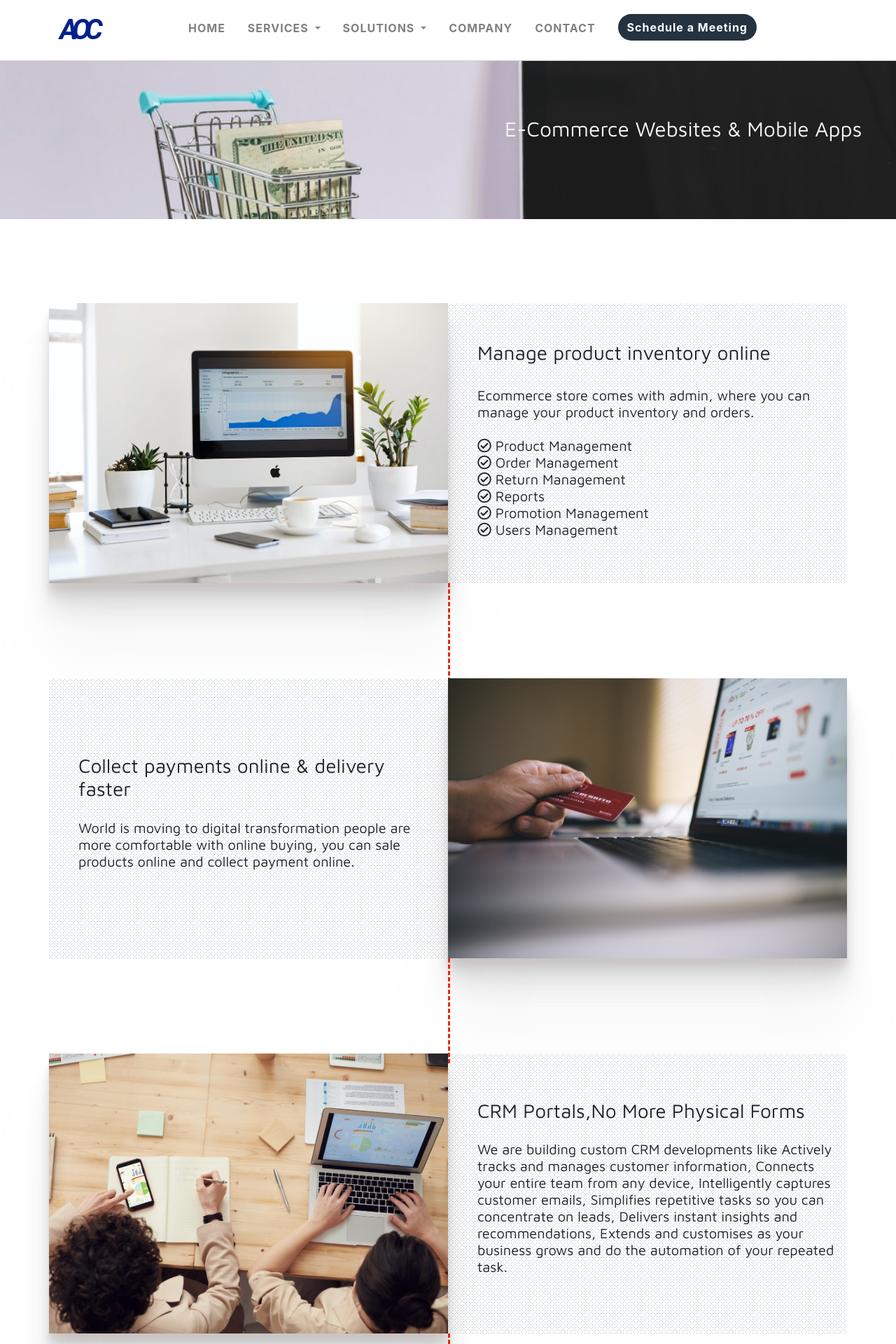
After one commit to AOCINC/Aoc_Business, a Django app: page /solutions in a window 1280 px wide. The commit adds this page. Shown: the top 1920 px of the page at 70% size. Run offline with Django 3.2, Linux system fonts and the light colour scheme; some libraries are stand-ins or nearby versions; some web fonts are replaced.

Commit message:
solutions

```diff
--- a/Aoc_Business/Aoc_Business_LandingApp/urls.py
+++ b/Aoc_Business/Aoc_Business_LandingApp/urls.py
@@ -7,6 +7,7 @@ urlpatterns = [
     # path('Contact-Form', views.ContactForm_View,name = 'Contact_Form'),
     path('web-appliction-dev', views.Web_App, name = 'web_application_dev'),
     path('ux-mobile', views.UX_Mobile_View, name = 'ux_mobile'),
+    path('solutions',views.Solutions_View, name = 'solutions'),
     path('Projects-Info', views.projects_info, name = 'Projects_Info'),
     path('Privacy-policy', views.privacy_policy, name = 'Privacy_policy'),
     path('Terms-Conditions', views.Terms_Conditions, name = 'Terms_Conditions'),
--- a/Aoc_Business/Aoc_Business_LandingApp/views.py
+++ b/Aoc_Business/Aoc_Business_LandingApp/views.py
@@ -70,6 +70,11 @@ def UX_Mobile_View(request):
     template = 'Aoc_Business_LandingApp/ux_design.html'
     return render(request, template)
 
+def Solutions_View(request):
+    template  = 'Aoc_Business_LandingApp/Solutions.html'
+    return render(request,template)
+
+
 
 
 def projects_info(request):
--- a/Aoc_Business/static/css/style.css
+++ b/Aoc_Business/static/css/style.css
@@ -254,9 +254,6 @@ h1.h2,h3,h4,h5,h6,p,small{
 .sec-div small{
     font-size:16px;
     color:black;
-}
-.sec-div p:hover{
-    color: rgb(250, 3, 188)
 }
 
 .sec-div{
@@ -821,3 +818,228 @@ html {
  }
 }
 /* Mobile Application Developemnet end */
+
+/* Solutions  */
+#solutions-bnr{
+    font-family: 'Maven Pro', sans-serif;
+    background-image: url("/static/images/E-commerce.jpg");
+    padding:8%;
+    margin-top: 5%;
+    background-repeat: no-repeat;
+    background-size: cover;
+    /* opacity: 0.9; */
+
+}
+#solutions-bnr h1{
+    color:rgb(247, 245, 245);
+    margin-right: -5%;
+    font-size:30px;
+}
+
+@media screen and (min-device-width : 320px)
+              and (max-device-width : 480px){
+                #solutions-bnr{
+                    margin-top:80px;
+                    height: 250px;
+
+ }
+}
+@media screen and (min-device-width : 320px)
+              and (max-device-width : 480px){
+                #solutions-bnr h1{
+                    font-size:20px;
+                    background: rgba(128, 122, 122, 0.295);
+                    background: rgba(124, 123, 123, 0.486);
+                    color:black;
+                    margin-top:180px;
+
+
+
+ }
+}
+
+#product-management{
+    background-image:url("/static/images/product_management.jpg");
+    background-size: cover;
+    height: 400px;
+    box-shadow:
+    0 2.8px 2.2px rgba(189, 176, 176, 0.034),
+    0 6.7px 5.3px rgba(236, 130, 130, 0.048),
+    0 12.5px 10px rgba(0, 0, 0, 0.06),
+    0 22.3px 17.9px rgba(0, 0, 0, 0.072),
+    0 41.8px 33.4px rgba(0, 0, 0, 0.086),
+    0 100px 80px rgba(199, 193, 193, 0.12);
+
+
+}
+@media screen and (min-device-width : 320px)
+              and (max-device-width : 480px){
+                #product-management{
+                    height: 250px;
+
+
+ }
+}
+
+#web-info-text-product h3{
+    font-family: 'Maven Pro', sans-serif;
+    margin-left:5%;
+    margin-top:10%;
+
+
+}
+#web-info-text-product h5{
+    font-family: 'Maven Pro', sans-serif;
+    margin-left:5%;
+    margin-top:6%;
+
+
+}
+#product-payments{
+    background-image:url("/static/images/payment-online.jpg");
+    background-size: cover;
+    height: 400px;
+    box-shadow:
+    0 2.8px 2.2px rgba(189, 176, 176, 0.034),
+    0 6.7px 5.3px rgba(236, 130, 130, 0.048),
+    0 12.5px 10px rgba(0, 0, 0, 0.06),
+    0 22.3px 17.9px rgba(0, 0, 0, 0.072),
+    0 41.8px 33.4px rgba(0, 0, 0, 0.086),
+    0 100px 80px rgba(199, 193, 193, 0.12);
+
+}
+#web-info-text-payemnt h3{
+    font-family: 'Maven Pro', sans-serif;
+    margin-left:5%;
+    margin-top:20%;
+}
+#web-info-text-payemnt h5{
+    font-family: 'Maven Pro', sans-serif;
+    margin-left:5%;
+    margin-top:5%;
+    font-size:20px;
+}
+#web-info-text-CRM h3{
+    font-family: 'Maven Pro', sans-serif;
+    margin-left:5%;
+    margin-top:12%;
+
+}
+#web-info-text-CRM h5{
+    font-family: 'Maven Pro', sans-serif;
+    margin-left:5%;
+    margin-top:5%;
+    font-size:20px;
+
+}
+#CRM-Portal{
+    background-image:url("/static/images/CRM-Portal.jpg");
+    background-size: cover;
+    background-position:center;
+    object-fit:cover;
+    height: 400px;
+    width:400px;
+    box-shadow:
+    0 2.8px 2.2px rgba(189, 176, 176, 0.034),
+    0 6.7px 5.3px rgba(236, 130, 130, 0.048),
+    0 12.5px 10px rgba(0, 0, 0, 0.06),
+    0 22.3px 17.9px rgba(0, 0, 0, 0.072),
+    0 41.8px 33.4px rgba(0, 0, 0, 0.086),
+    0 100px 80px rgba(199, 193, 193, 0.12);
+
+}
+#web-info-text-Medicle h3{
+    font-family: 'Maven Pro', sans-serif;
+    margin-left:5%;
+    margin-top:15%;
+}
+#web-info-text-Medicle h5{
+    font-family: 'Maven Pro', sans-serif;
+    margin-left:5%;
+    margin-top:5%;
+    font-size:20px;
+
+}
+
+#Medicle-management{
+    background-image:url("/static/images/Medicle-management.jpg");
+    background-size: cover;
+    background-position:right;
+    padding:-15%;
+    object-fit:cover;
+    height: 400px;
+    width:400px;
+    box-shadow:
+    0 2.8px 2.2px rgba(189, 176, 176, 0.034),
+    0 6.7px 5.3px rgba(236, 130, 130, 0.048),
+    0 12.5px 10px rgba(0, 0, 0, 0.06),
+    0 22.3px 17.9px rgba(0, 0, 0, 0.072),
+    0 41.8px 33.4px rgba(0, 0, 0, 0.086),
+    0 100px 80px rgba(199, 193, 193, 0.12);
+
+}
+#web-info-text-tourism h3{
+    font-family: 'Maven Pro', sans-serif;
+    margin-left:5%;
+    margin-top:15%;
+}
+#web-info-text-tourism h5{
+    font-family: 'Maven Pro', sans-serif;
+    margin-left:5%;
+    margin-top:5%;
+    font-size:20px;
+
+}
+
+#tourism{
+    background-image:url("/static/images/tourism.jpg");
+    background-size: cover;
+    background-position:right;
+    padding:-15%;
+    object-fit:cover;
+    height: 400px;
+    width:400px;
+    box-shadow:
+    0 2.8px 2.2px rgba(189, 176, 176, 0.034),
+    0 6.7px 5.3px rgba(236, 130, 130, 0.048),
+    0 12.5px 10px rgba(0, 0, 0, 0.06),
+    0 22.3px 17.9px rgba(0, 0, 0, 0.072),
+    0 41.8px 33.4px rgba(0, 0, 0, 0.086),
+    0 100px 80px rgba(199, 193, 193, 0.12);
+
+}
+#web-info-text-travel h3{
+    font-family: 'Maven Pro', sans-serif;
+    margin-left:5%;
+    margin-top:15%;
+
+}
+#web-info-text-travel h5{
+    font-family: 'Maven Pro', sans-serif;
+    margin-left:5%;
+    margin-top:5%;
+    font-size:20px;
+
+
+}
+#logistics{
+    background-image:url("/static/images/logistics.jpg");
+    background-size: cover;
+    background-position:right;
+    padding:-15%;
+    object-fit:cover;
+    height: 400px;
+    width:400px;
+    box-shadow:
+    0 2.8px 2.2px rgba(189, 176, 176, 0.034),
+    0 6.7px 5.3px rgba(236, 130, 130, 0.048),
+    0 12.5px 10px rgba(0, 0, 0, 0.06),
+    0 22.3px 17.9px rgba(0, 0, 0, 0.072),
+    0 41.8px 33.4px rgba(0, 0, 0, 0.086),
+    0 100px 80px rgba(199, 193, 193, 0.12);
+
+}
+
+
+
+/* Solutions end */
--- /dev/null
+++ b/Aoc_Business/templates/Aoc_Business_LandingApp/Solutions.html
@@ -0,0 +1,171 @@
+{% extends 'Aoc_Business_LandingApp/base.html' %}
+{% load static %}
+{% block content %}
+<!-- <br><br><br> -->
+<!-- benner  -->
+<div class="web_app_bg" id="solutions-bnr">
+    <h1 class="text-right">
+        E-Commerce Websites &amp; Mobile Apps
+    </h1>
+</div>
+
+<!-- benner ends -->
+<!-- first div  -->
+<br><br><br>
+<div id="prodcutManagement"></div><br><br>
+<div class="container" id="web-app-body">
+    <div class="row">
+      <div class="col-sm-6 img-fluid" id="product-management">
+
+      </div>
+      <div class="col-sm-6" id="web-info-text-product">
+        <h3>
+            Manage product inventory online
+        </h3>
+        <h5 class="text-left">
+            Ecommerce store comes with admin, where you can manage your product inventory and orders. <br> <br>
+            <i class="far fa-check-circle"></i> Product Management <br>
+            <i class="far fa-check-circle"></i> Order Management   <br>
+            <i class="far fa-check-circle"></i> Return Management  <br>
+            <i class="far fa-check-circle"></i> Reports              <br>
+            <i class="far fa-check-circle"></i> Promotion Management  <br>
+            <i class="far fa-check-circle"></i> Users Management         <br>
+
+        </h5>
+    </div>
+    </div>
+</div>
+<!-- vertical line  -->
+<div class="vertical"> </div>
+<!-- vertical line end -->
+<!-- first div end -->
+
+<!--  second div-->
+<br><br><br>
+<div class="container" id="web-app-body">
+    <div class="row">
+      <div class="col-sm-6 img-fluid" id="web-info-text-payemnt">
+        <h3>
+            Collect payments online &amp; delivery faster
+        </h3>
+        <h5>
+            World is moving to digital transformation people are more comfortable with online buying,
+            you can sale products online and collect payment online.
+        </h5>
+
+    </div>
+      <div class="col-sm-6" id="product-payments">
+
+    </div>
+    </div>
+</div>
+<!-- vertical line -->
+<div class="vertical"></div>
+ <!--vertical line end  -->
+<!--second div end  -->
+
+<!-- third div -->
+<br><br>
+<div id="CRM"></div><br>
+<div class="container" id="web-app-body">
+    <div class="row">
+      <div class="col-sm-6" id="CRM-Portal">
+    </div>
+      <div class="col-sm-6" id="web-info-text-CRM">
+        <h3>
+            CRM Portals,No More Physical Forms
+        </h3>
+        <h5>
+            We are building custom CRM developments like Actively tracks and manages customer information,
+            Connects your entire team from any device, Intelligently captures customer emails,
+            Simplifies repetitive tasks so you can concentrate on leads, Delivers instant insights and recommendations,
+            Extends and customises as your business grows and do the automation of your repeated task.
+
+        </h5>
+    </div>
+    </div>
+</div>
+<!-- vertical line -->
+<div class="vertical"> </div>
+ <!--vertical line end  -->
+<!-- third div end -->
+
+<!-- fourth div -->
+<br><br>
+<div id="MedicleManage"></div><br>
+<div class="container" id="web-app-body">
+    <div class="row">
+      <div class="col-sm-6 img-fluid" id="web-info-text-Medicle">
+          <h3>
+            Medical management applications
+          </h3>
+          <h5>
+            Medical practice management software is a category of healthcare software
+            that deals with the day-to-day operations of a medical practice including veterinarians, pharmacy and labs.
+          </h5>
+
+    </div>
+      <div class="col-sm-6 img-fluid" id="Medicle-management">
+
+    </div>
+    </div>
+</div>
+<!-- vertical line -->
+<div class="vertical"> </div>
+ <!--vertical line end  -->
+<!-- fourth div end -->
+
+<!-- fifth div -->
+<br><br>
+<div id="Tourism"></div><br>
+<div class="container" id="web-app-body">
+    <div class="row">
+      <div class="col-sm-6" id="tourism">
+    </div>
+      <div class="col-sm-6" id="web-info-text-tourism">
+        <h3>
+            Tourism and hospitality application
+        </h3>
+        <h5>
+            Now you can Manage your own website with Go paperless with our Tourism &amp; Hospitality app. Room directory, Local Recommendations.
+            Easy to use. Increase rebooking, increased loyalty. Higher re-booking rates and Direct bookings
+        </h5>
+    </div>
+    </div>
+</div>
+<!-- vertical line -->
+<div class="vertical"> </div>
+ <!--vertical line end  -->
+<!-- fifth div end -->
+
+<!-- sixth div -->
+<br><br>
+<div id="Logistics"></div><br>
+<div class="container" id="web-app-body">
+    <div class="row">
+      <div class="col-sm-6 img-fluid" id="web-info-text-travel">
+          <h3>
+            Transport and Logistics management applications
+        </h3>
+        <h5>
+            We are building travel websites to help your business with all services like Book,
+            Report & Manage all Travel from one place to another with a broad selection of travel choices,
+            with all API’s to grow your business much easier and faster.
+        </h5>
+
+    </div>
+      <div class="col-sm-6 img-fluid" id="logistics">
+
+    </div>
+    </div>
+</div>
+<br><br><br><br>
+
+
+<!-- sixth div end -->
+
+<!-- footer -->
+{% include 'Aoc_Business_LandingApp/footer.html' %}
+<!-- footer -->
+
+{% endblock %}
--- a/Aoc_Business/templates/Aoc_Business_LandingApp/base.html
+++ b/Aoc_Business/templates/Aoc_Business_LandingApp/base.html
@@ -71,11 +71,11 @@
             SOLUTIONS
           </a>
           <div class="dropdown-menu" aria-labelledby="navbarDropdownMenuLink">
-            <a class="dropdown-item" href="#">Ecommerce Web &amp; Mobile Apps</a>
-            <a class="dropdown-item" href="#">Custom CRM Development</a>
-            <a class="dropdown-item" href="#">Medicle Management Applications</a>
-            <a class="dropdown-item" href="#">Tourism & Hospitality Web Apps</a>
-            <a class="dropdown-item" href="#">Transport & Logistics Web Apps</a>
+            <a class="dropdown-item" href="{% url 'solutions' %}#prodcutManagement">Ecommerce Web &amp; Mobile Apps</a>
+            <a class="dropdown-item" href="{% url 'solutions' %}#CRM">Custom CRM Development</a>
+            <a class="dropdown-item" href="{% url 'solutions' %}#MedicleManage">Medicle Management Applications</a>
+            <a class="dropdown-item" href="{% url 'solutions' %}#Tourism">Tourism & Hospitality Web Apps</a>
+            <a class="dropdown-item" href="{% url 'solutions' %}#Logistics">Transport & Logistics Web Apps</a>
             <a class="dropdown-item" href="#">For Startup's &amp; Entrepreneur</a>
 
           </div>
@@ -84,7 +84,7 @@
           <a class="nav-link" href="#">COMPANY</a>
         </li>
         <li class="nav-item px-2">
-          <a class="nav-link" href="#contact-form">CONTACT</a>
+          <a class="nav-link" href="{% url 'Home' %}#contact-form">CONTACT</a>
         </li>
         <li class="nav-item px-2">
           <!-- <a class="nav-link" href="https://calendly.com/itikpirfan/15min"> -->
--- a/Aoc_Business/templates/Aoc_Business_LandingApp/home.html
+++ b/Aoc_Business/templates/Aoc_Business_LandingApp/home.html
@@ -94,8 +94,7 @@
         India Office
       </h2>
       <h5>
-       #9-4-136/F/2, Anurag Colony,<br>
-        Seven Tombs Road,Shaikpet,
+       #9-4-136/F/2,<br>
         Hyderabad,TS,&nbsp;500008 <br>
         Email : zubair@aocinc.in <br>
         Email : aocincin@gmail.com <br>
```
Also changed, not shown: Aoc_Business/static/images/CRM-Portal.jpg (added), Aoc_Business/static/images/E-commerce.jpg (added), Aoc_Business/static/images/logistics.jpg (added), Aoc_Business/static/images/medicle-management.jpg (added), Aoc_Business/static/images/payment-online.jpg (added), Aoc_Business/static/images/product_management.jpg (added), Aoc_Business/static/images/product_payments.jpg (added), Aoc_Business/static/images/tourism.jpg (added).
